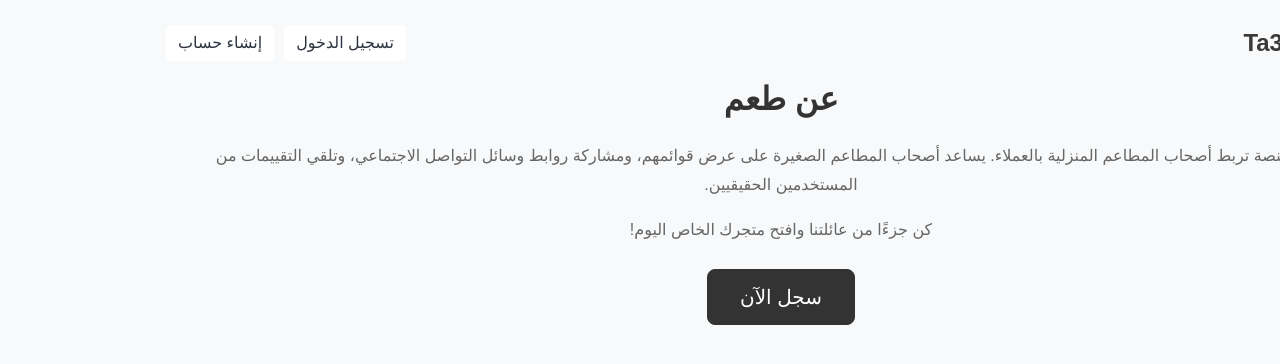
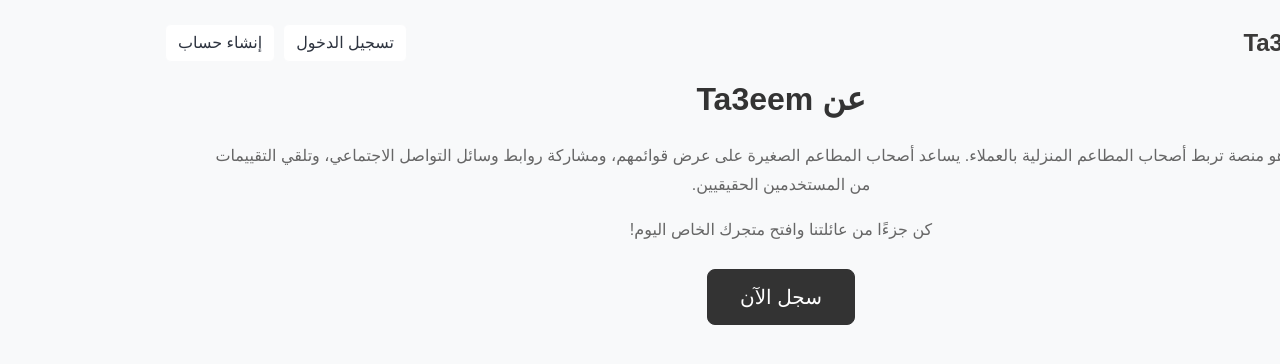
Before and after one commit to rmbo0o/ta3eem-frontend, a Vue app: page /about in a window 1280 px wide. Shown: the top 364 px of the page. Built offline with nearby package versions, Linux system fonts and the light colour scheme; no server answers.

Commit message:
change the language of the website

```diff
--- a/src/App.vue
+++ b/src/App.vue
@@ -13,20 +13,28 @@ import Navbar from './components/Navbar.vue'
 export default {
   name: 'App',
   components: {
-    Navbar
+    Navbar,
 
   }
 }
 </script>
 
 <style>
-/* Basic reset with Arabic font */
+/* Import Noto Sans Arabic Font */
+@import url('https://fonts.googleapis.com/css2?family=Noto+Sans+Arabic:wght@100..900&display=swap');
+
+/* Global RTL and Font Settings */
 body, html {
   margin: 0;
   padding: 0;
-  font-family: 'Cairo', 'Tajawal', sans-serif;
+  direction: rtl;
   text-align: right;
-  direction: rtl;
+  font-family: 'Noto Sans Arabic', sans-serif;
+}
+
+/* All elements will inherit the font */
+h1, h2, h3, h4, h5, h6, p, a, span, div, button, input, textarea, select, label, small {
+  font-family: 'Noto Sans Arabic', sans-serif;
 }
 
 /* RTL Helper Classes */
@@ -45,7 +53,7 @@ body, html {
   flex-direction: row-reverse;
 }
 
-/* Fix input groups */
+/* Fix input groups for RTL */
 .input-group > .form-control:not(:last-child) {
   border-radius: 0 0.25rem 0.25rem 0;
 }
@@ -54,9 +62,24 @@ body, html {
   border-radius: 0.25rem 0 0 0.25rem;
 }
 
-/* Fix icons in buttons */
+/* Fix icons in buttons for RTL */
 .btn i {
   margin-left: 0.5rem;
   margin-right: 0;
 }
+
+/* Optional: Different font weights for headings */
+h1, h2, h3, h4, h5, h6 {
+  font-weight: 700; /* Bold for headings */
+}
+
+/* Optional: Lighter weight for body text */
+p, span, div, label {
+  font-weight: 400; /* Regular for body text */
+}
+
+/* Optional: Medium weight for buttons */
+button, .btn {
+  font-weight: 500; /* Medium for buttons */
+}
 </style>
--- a/src/views/About.vue
+++ b/src/views/About.vue
@@ -1,8 +1,8 @@
 <template>
   <div class="container mt-5 text-center">
-    <h2 class="mb-4">عن طعم</h2>
+    <h2 class="mb-4">عن Ta3eem</h2>
     <p class="mb-3">
-      طعم هو منصة تربط أصحاب المطاعم المنزلية بالعملاء. يساعد أصحاب المطاعم الصغيرة على عرض قوائمهم،
+      Ta3eem هو منصة تربط أصحاب المطاعم المنزلية بالعملاء. يساعد أصحاب المطاعم الصغيرة على عرض قوائمهم،
       ومشاركة روابط وسائل التواصل الاجتماعي، وتلقي التقييمات من المستخدمين الحقيقيين.
     </p>
     <p class="mb-4">
```
